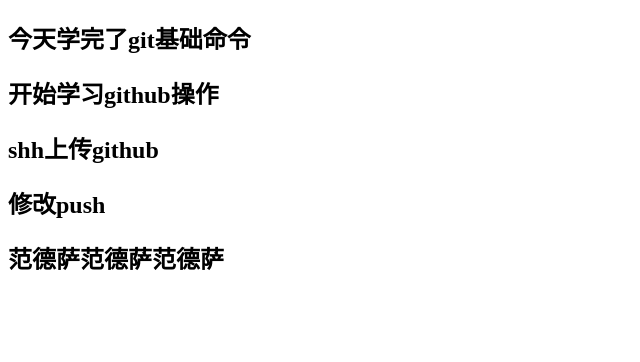
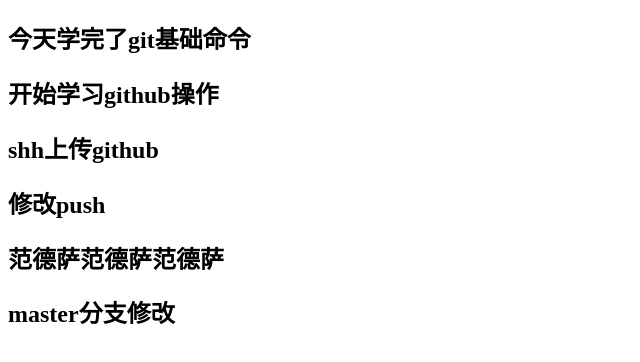
Before and after one commit to jzdjiangyun/test, a plain HTML site: page index.html in a window 1280 px wide. Shown: the whole page, without its empty margins (0-640 px from the left). Drawn offline with Linux system fonts and the light colour scheme.

Commit message:
master分支修改index.html

```diff
--- a/index.html
+++ b/index.html
@@ -12,6 +12,7 @@
     <h2>shh上传github</h2>
     <h2> 修改push</h2>
     <h2> 范德萨范德萨范德萨</h2>
+    <h2> master分支修改</h2>
 
 
 </body>
```
